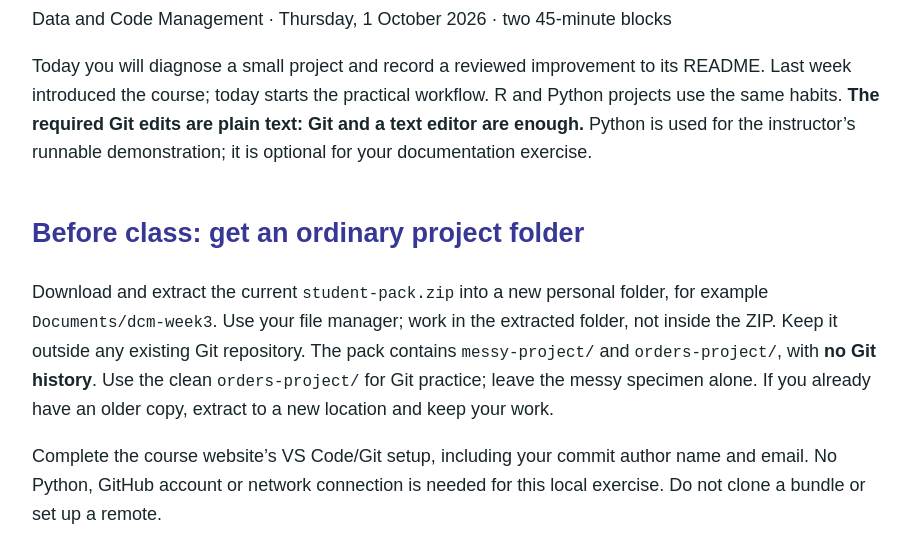
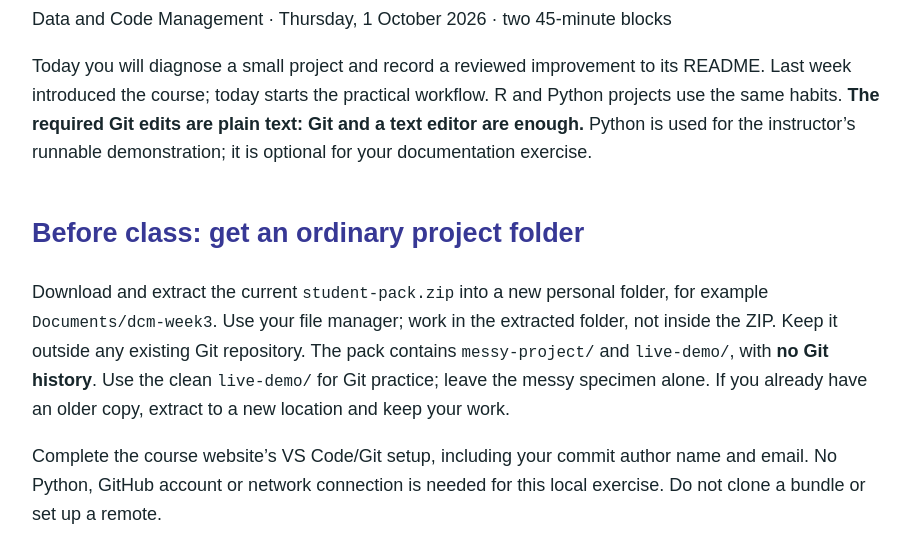
Before and after one commit to samorso/dcm-website, a plain HTML site: page slides/practice/student-guide.html in a window 1280 px wide. Shown: the part 243-786 px from the top of the page, without its empty margins (183-1096 px from the left). Drawn offline with Linux system fonts and the light colour scheme.

Commit message:
Swap orders-project for live-demo in the student pack
The pack now holds `messy-project/` and `live-demo/`; `orders-project/` is gone.
Their working files were byte-identical, so this is a rename in substance — and
it removes a mismatch, because the deck's visible "One folder to hand over"
slide already shows a tree labelled `live-demo/` while students were extracting
a folder called `orders-project/`.

`live-demo/` ships without its `.git/`. The demo repository has a baseline
commit; including it would have made `git init` report "Reinitialized existing
repository" and left `git add .` with nothing to stage, which is the first four
minutes of the required practice. Stripped, the guide works as written.

The guide is re-rendered from its Markdown with the same pandoc invocation
build-practice.py uses, so the deck's deep link to `#git-practice` still
resolves. The session notes and the material label follow the rename.

Verified by extracting the published archive and running the student's workflow:
git init reports no commits yet with four untracked entries, the baseline
commit records them, `src/summarize.py` and `src/check_summary.py` print four
orders / CHF 50.00 / 12.50 and PASS, generated `outputs/` stays ignored, and the
README edit produces a one-line diff and a second commit.

Co-Authored-By: Claude Opus 5 (1M context) <noreply@anthropic.com>

```diff
--- a/course.json
+++ b/course.json
@@ -205,7 +205,7 @@
       "slides": "slides/lecture01-reproducibility-git.html",
       "materials": [
         { "label": "Practice guide — from a folder to a handover", "url": "slides/practice/student-guide.html" },
-        { "label": "Student pack (messy-project + orders-project)", "url": "slides/practice/student-pack.zip" }
+        { "label": "Student pack (messy-project + live-demo)", "url": "slides/practice/student-pack.zip" }
       ],
       "prep": "Download and extract the student pack into a new folder outside any Git repository, and finish the VS Code + Git setup — including your commit author name and email.",
       "page": true
--- a/slides/practice/student-guide.html
+++ b/slides/practice/student-guide.html
@@ -114,11 +114,10 @@ an ordinary project folder</h2>
 new personal folder, for example <code>Documents/dcm-week3</code>. Use
 your file manager; work in the extracted folder, not inside the ZIP.
 Keep it outside any existing Git repository. The pack contains
-<code>messy-project/</code> and <code>orders-project/</code>, with
-<strong>no Git history</strong>. Use the clean
-<code>orders-project/</code> for Git practice; leave the messy specimen
-alone. If you already have an older copy, extract to a new location and
-keep your work.</p>
+<code>messy-project/</code> and <code>live-demo/</code>, with <strong>no
+Git history</strong>. Use the clean <code>live-demo/</code> for Git
+practice; leave the messy specimen alone. If you already have an older
+copy, extract to a new location and keep your work.</p>
 <p>Complete the course website’s VS Code/Git setup, including your
 commit author name and email. No Python, GitHub account or network
 connection is needed for this local exercise. Do not clone a bundle or
@@ -186,15 +185,15 @@ Average order value (CHF): 12.50</code></pre>
 Run analysis_final.py after cleaning. Python is installed on my laptop.
 I copied the result into the report. The report is the final version, I think.</code></pre>
 <h2 id="git-practice">Git practice</h2>
-<p>Use <strong>orders-project/</strong>, the ordinary clean folder you
+<p>Use <strong>live-demo/</strong>, the ordinary clean folder you
 extracted. It supplies a runnable entry point and a useful README. You
 are improving its handover, not repairing the broken specimen.</p>
 <h3 id="required-git-practice-one-reviewed-improvement-15-minutes">Required
 Git practice: one reviewed improvement (15 minutes)</h3>
 <p><strong>Start — 4 min.</strong> In VS Code, choose <strong>File →
-Open Folder</strong> and select <code>orders-project/</code> itself.
-Open <strong>Terminal → New Terminal</strong>. Your terminal must be at
-the project root, where <code>README.md</code>, <code>data/</code>,
+Open Folder</strong> and select <code>live-demo/</code> itself. Open
+<strong>Terminal → New Terminal</strong>. Your terminal must be at the
+project root, where <code>README.md</code>, <code>data/</code>,
 <code>src/</code> and <code>.gitignore</code> live. Run one command at a
 time:</p>
 <div class="sourceCode" id="cb7"><pre class="sourceCode bash"><code class="sourceCode bash"><span id="cb7-1"><a href="#cb7-1" aria-hidden="true" tabindex="-1"></a><span class="fu">git</span> init</span>
```
Also changed, not shown: 2 other files.
